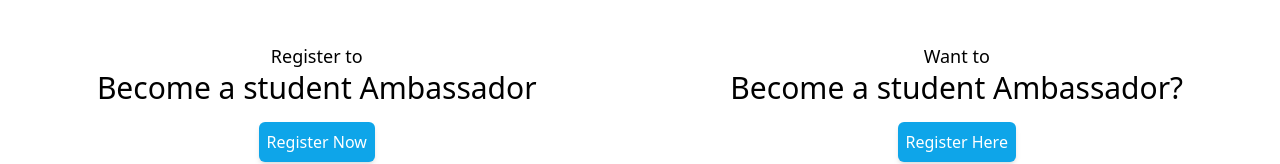
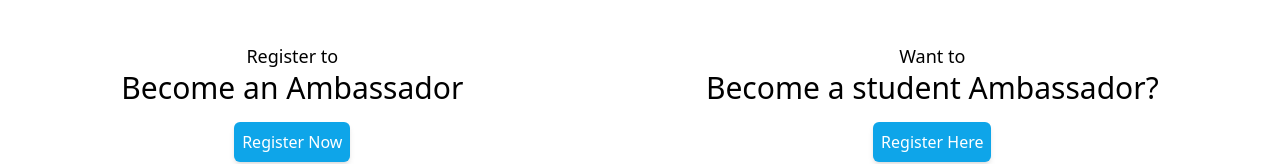
Before and after one commit to sammy-code98/elections, a Next.js app: page / in a window 1280 px wide. Shown: the part 754-918 px from the top of the page. Built offline with nearby package versions, Linux system fonts and the light colour scheme.

Commit message:
fix: correct typo error

```diff
--- a/components/Registration/Register.jsx
+++ b/components/Registration/Register.jsx
@@ -4,7 +4,7 @@ export default function Register() {
       <div className="flex flex-row justify-around">
         <div>
           <p className="text-center text-lg font-light">Register to</p>
-          <p className="text-center text-3xl">Become a student Ambassador</p>
+          <p className="text-center text-3xl">Become an  Ambassador</p>
           <div className="flex justify-center m-4">
             <button className="bg-sky-500 text-white p-2 rounded-md shadow-md  cursor-pointer">
               Register Now
```
